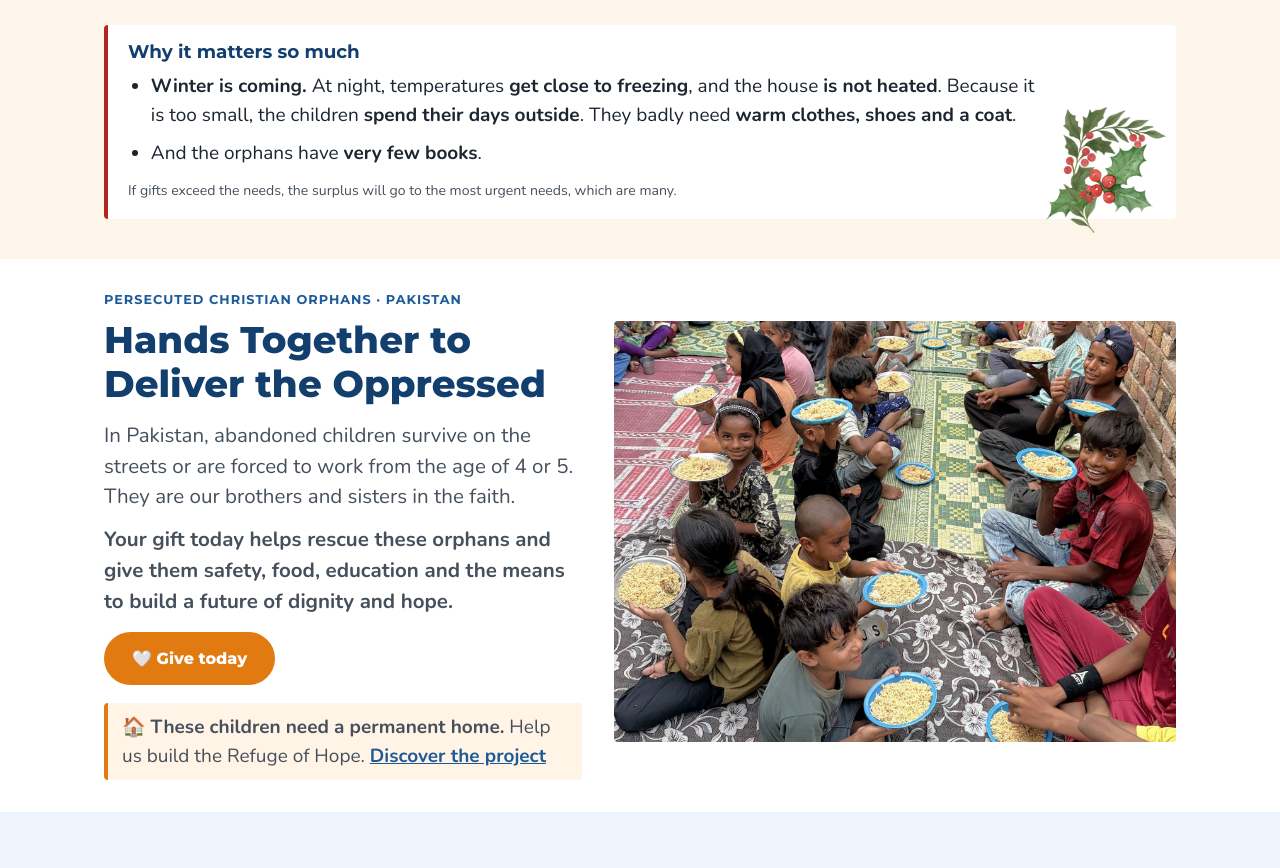
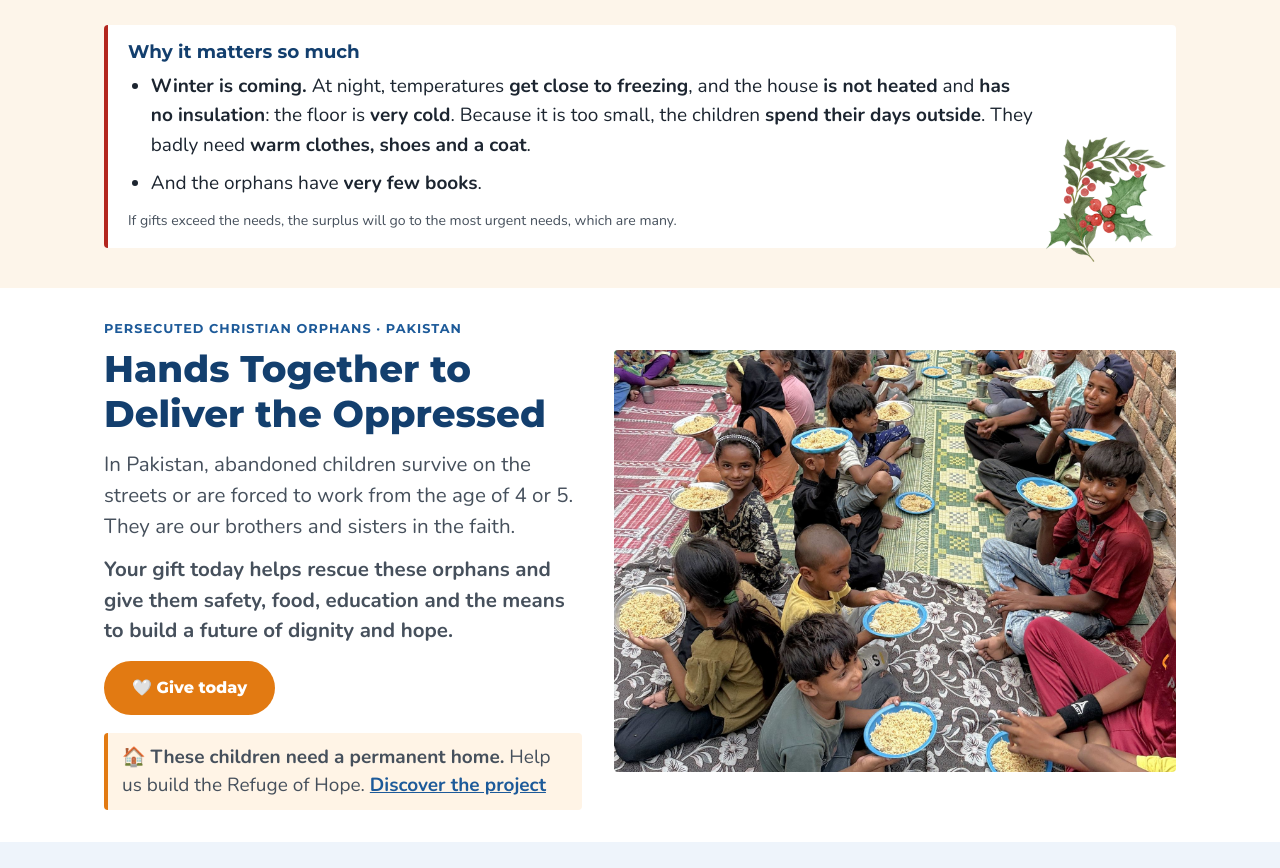
Before and after one commit to Mainsensemble/handstogether, a plain HTML site: page index.html in a window 1280 px wide. Shown: the part 996-1864 px from the top of the page. Drawn offline with Linux system fonts and the light colour scheme; a script that the page names is missing.

Commit message:
Christmas campaign: house has no insulation, very cold floor
Co-Authored-By: Claude Opus 5.5 <noreply@anthropic.com>
Claude-Session: https://claude.ai/code/session_01M8pXr45ubMH45kRJmW7Y12

```diff
--- a/index.html
+++ b/index.html
@@ -101,7 +101,7 @@
       <img class="noel-holly" src="assets/img/noel-houx.webp" alt="" aria-hidden="true" width="360" height="376">
       <h3>Why it matters so much</h3>
       <ul class="noel-why-list">
-        <li><strong>Winter is coming.</strong> At night, temperatures <strong>get close to freezing</strong>, and the house <strong>is not heated</strong>. Because it is too small, the children <strong>spend their days outside</strong>. They badly need <strong>warm clothes, shoes and a coat</strong>.</li>
+        <li><strong>Winter is coming.</strong> At night, temperatures <strong>get close to freezing</strong>, and the house <strong>is not heated</strong> and <strong>has no insulation</strong>: the floor is <strong>very cold</strong>. Because it is too small, the children <strong>spend their days outside</strong>. They badly need <strong>warm clothes, shoes and a coat</strong>.</li>
         <li>And the orphans have <strong>very few books</strong>.</li>
       </ul>
       <p class="note noel-surplus">If gifts exceed the needs, the surplus will go to the most urgent needs, which are many.</p>
```
